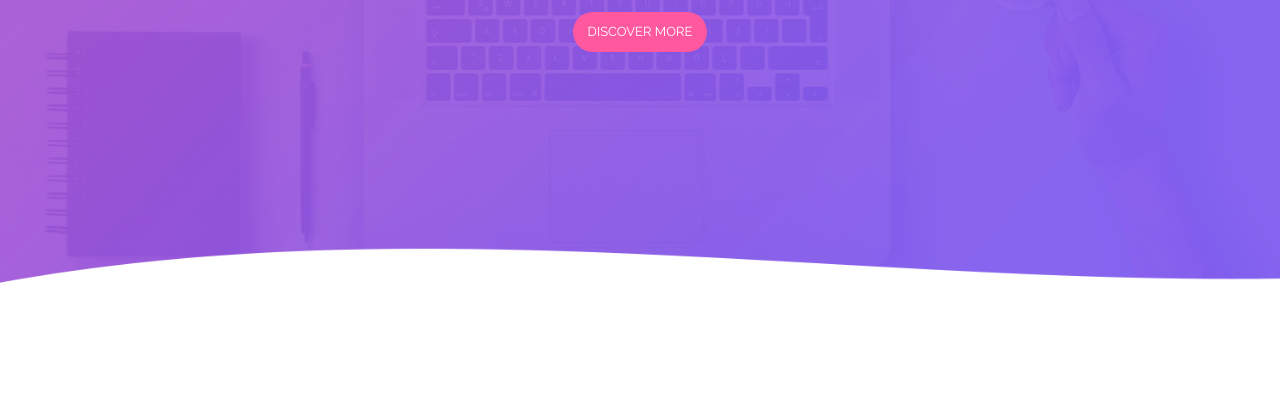
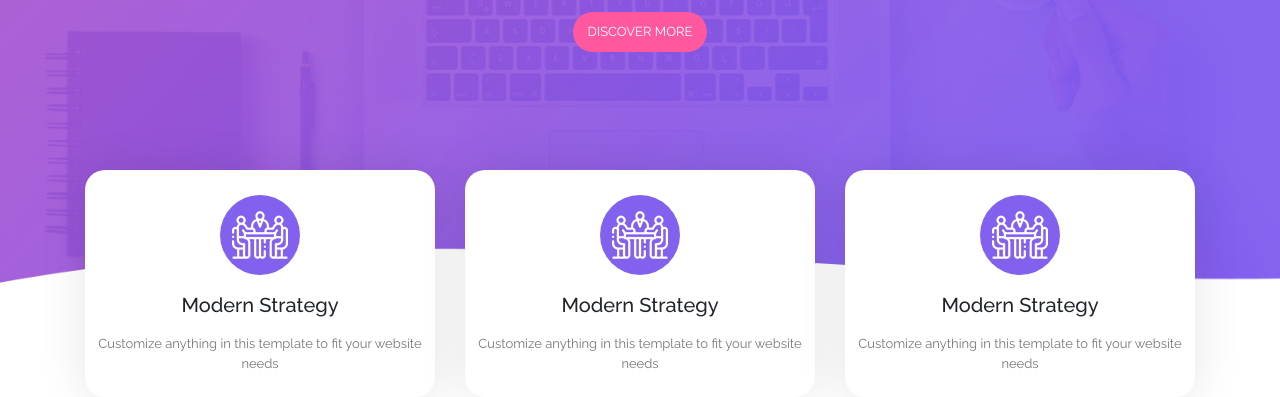
Before and after one commit to lvXuankg/project_mini_2, a plain HTML site: page index.html in a window 1280 px wide. Shown: the part 433-830 px from the top of the page. Before the commit the page ends 800 px from the top, so only its background shows below. Drawn offline with nearby package versions, Linux system fonts and the light colour scheme; a web font is replaced by a local one.

Commit message:
create menu-list

```diff
--- a/assets/css/base.css
+++ b/assets/css/base.css
@@ -1,8 +1,11 @@
 :root{
     --font-use: "Raleway", sans-serif;
+    --color-text-1: #777777;
     --color-text-hover-1: #FF589E;
     --color-button-1: #FF589E;
     --color-button-1-hov: #8261EE;
+    --color-bg-1: #FF589E;
+    --color-bg-2: #8261EE;
 }
 *{
     box-sizing: border-box;
--- a/assets/css/style.css
+++ b/assets/css/style.css
@@ -81,6 +81,7 @@
     padding-top: 20%;
     text-align: center;
     text-wrap: wrap;
+    position: relative;
 }
 .intro .inner-title{
     color: #fff;
@@ -95,3 +96,56 @@
     margin-bottom: 15px;
 }
 /* End Introduction  */
+/* Menu List  */
+.menu-list{
+    width: 100%;
+    height: 30px;
+    display: flex;
+    align-items: flex-end;
+    text-align: center;
+    position: relative;
+    z-index: 2;
+}
+.menu-list .box .inner-box{
+    border-radius: 20px;
+    background-color: #fff;
+    box-shadow: 0 2px 48px 0 rgba(0, 0, 0, 0.10);
+    display: flex;
+    flex-direction: column;
+    align-items: center;
+    padding: 0.5rem;
+    padding-top: 25px;
+
+}
+.menu-list .box .inner-box .inner-icon{
+    width: 80px;
+    height: 80px;
+    background-color: var(--color-bg-2);
+    border-radius: 50%;
+    display: flex;
+    justify-content: center;
+    align-items: center;
+    margin-bottom: 15px;
+    transition: all 0.6s;
+}
+.menu-list .box .inner-box .feature-title{
+    font-size: 20px;
+    font-weight: 500;
+    margin-bottom: 14px;
+}
+.menu-list .box .inner-box p{
+    color: var(--color-text-1);
+    font-size: 13px;
+}
+.menu-list .box .inner-box:hover .inner-icon{
+    background-color: var(--color-bg-1);
+}
+@media (max-width: 992px){
+    .menu-list{
+        height: auto;
+    }
+    .menu-list .box .inner-box{
+        margin-bottom: 2rem;
+    }
+}
+/* End Menu List  */
--- a/index.html
+++ b/index.html
@@ -50,7 +50,8 @@
             <div class="row justify-content-center">
                 <div class="col-xl-6 col-lg-8 col-md-12 col-sm-12 col-12">
                     <h1 class="inner-title">We provide the best strategy to grow up your business</h1>
-                    <p class="inner-desc">Softy Pinko is a professional Bootstrap 4.0 theme designed by Template Mo for your
+                    <p class="inner-desc">Softy Pinko is a professional Bootstrap 4.0 theme designed by Template Mo for
+                        your
                         company at absolutely free of charge</p>
                     <a href="#" class="button1">DISCOVER MORE</a>
                 </div>
@@ -60,7 +61,9 @@
 
     <!-- End Introduction  -->
     <!-- Menu List  -->
-    <!-- <div class="box">
+    <div class="menu-list">
+        <div class="container">
+            <div class="box">
                 <div class="row">
                     <div class="col-xl-4 col-lg-4 col-md-6 col-sm-6 col-12">
                         <div class="inner-box">
@@ -90,7 +93,9 @@
                         </div>
                     </div>
                 </div>
-    </div> -->
+            </div>
+        </div>
+    </div>
     <!-- End Menu List  -->
     <script src="https://cdn.jsdelivr.net/npm/jquery@3.5.1/dist/jquery.slim.min.js"
         integrity="sha384-DfXdz2htPH0lsSSs5nCTpuj/zy4C+OGpamoFVy38MVBnE+IbbVYUew+OrCXaRkfj" crossorigin="anonymous">
```
Lines whose indentation alone changed are shown as unchanged.
